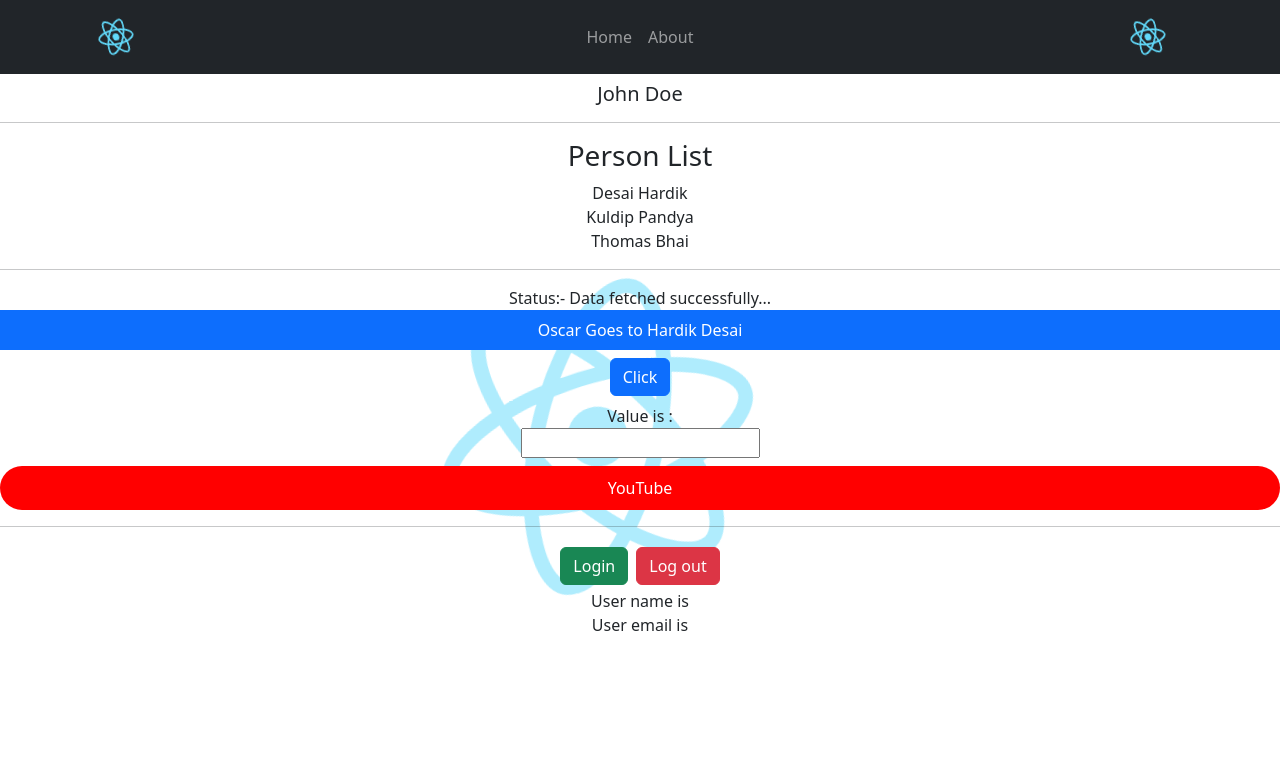
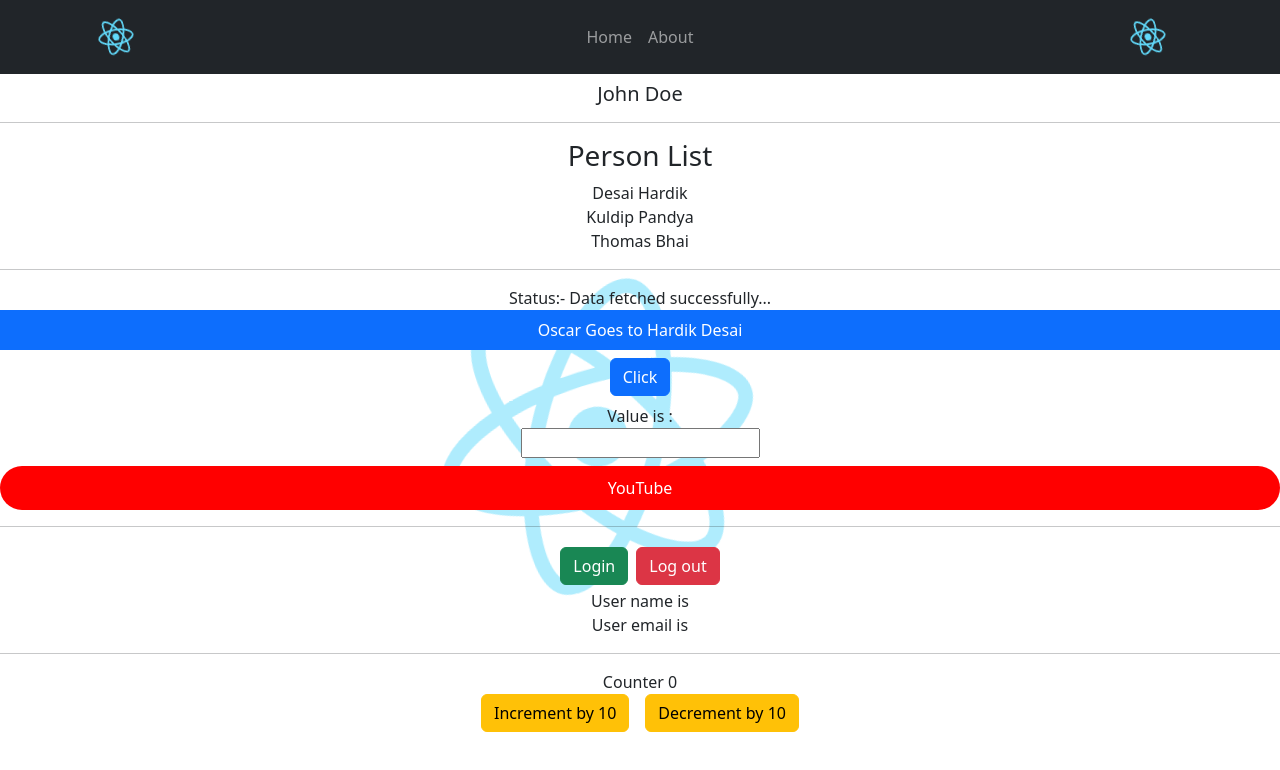
Before and after one commit to hardikd-zignuts/Typescript-Tutorial, a React (Create React App) app in the folder react-typescript/: page / in a window 1280 px wide. Shown: the top 770 px of the page. Built offline with nearby package versions, Linux system fonts and the light colour scheme.

Commit message:
feat: :art: useReducer Hook

```diff
--- a/react-typescript/src/App.tsx
+++ b/react-typescript/src/App.tsx
@@ -11,6 +11,7 @@ import Status from "./components/Status";
 import ContainerStyled from "./components/ContainerStyled";
 import logo from "./logo.svg";
 import User from "./components/User";
+import Counter from "./components/counter/Counter";
 
 function App() {
   const [val, setVal] = useState("");
@@ -60,6 +61,8 @@ function App() {
       />
       <hr />
       <User />
+      <hr />
+      <Counter />
     </div>
   );
 }
--- /dev/null
+++ b/react-typescript/src/components/counter/Counter.tsx
@@ -0,0 +1,55 @@
+import { useReducer } from "react";
+
+const initialState = {
+  count: 0,
+};
+type StateValue = {
+  count: number;
+};
+type StateAction = {
+  payLoad: number;
+  type: string;
+};
+
+function reducer(state: StateValue, action: StateAction) {
+  switch (action.type) {
+    case "increment":
+      return {
+        ...state,
+        count: state.count + 10,
+      };
+
+    case "decrement":
+      return {
+        ...state,
+        count: state.count - 10,
+      };
+
+    default:
+      return state;
+  }
+}
+const Counter = () => {
+  const [state, dispatch] = useReducer(reducer, initialState);
+  return (
+    <>
+      <div>
+        <div>Counter {state.count}</div>
+        <button
+          onClick={() => dispatch({ type: "increment", payLoad: 10 })}
+          className="btn btn-warning mx-2"
+        >
+          Increment by 10
+        </button>
+        <button
+          onClick={() => dispatch({ type: "decrement", payLoad: 10 })}
+          className="btn btn-warning mx-2"
+        >
+          Decrement by 10
+        </button>
+      </div>
+    </>
+  );
+};
+
+export default Counter;
```
Also changed, not shown: react-typescript/src/App.css (line endings or trailing spaces).
